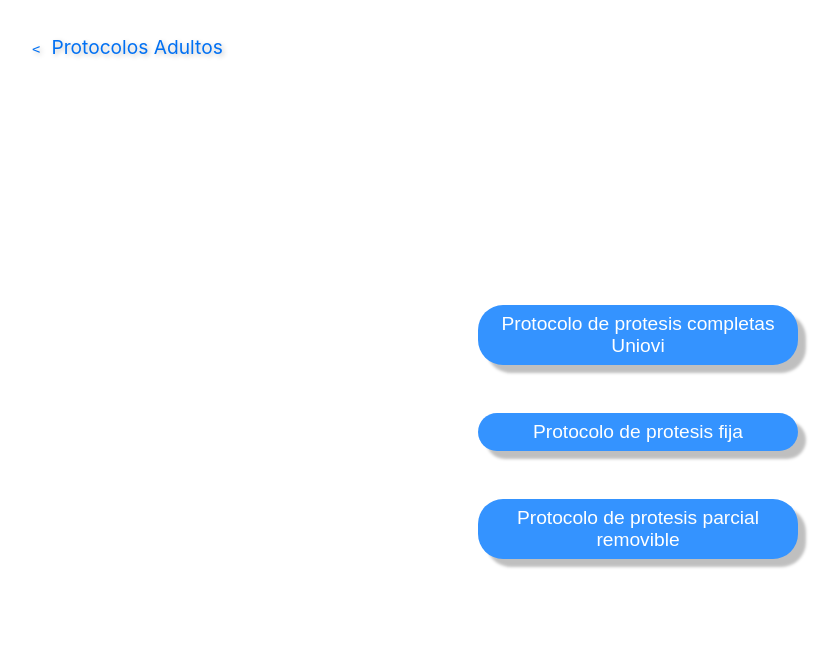
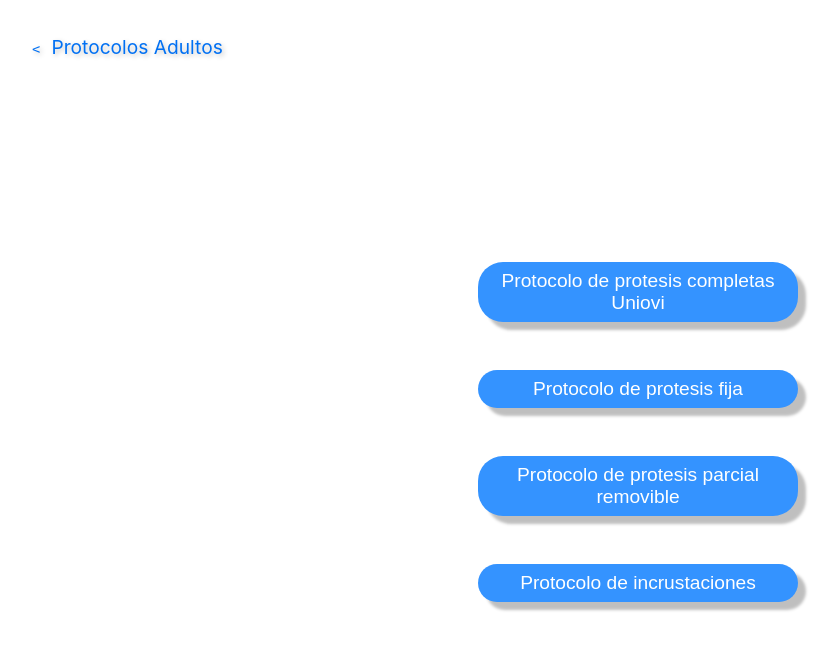
Before and after one commit to albaaparicio12/iDentus2.0, a Next.js app in the folder identus/: page /protocolos/protesis in a window 1280 px wide. Shown: the top 650 px of the page, without its empty margins (2-840 px from the left). Built offline with nearby package versions, Linux system fonts and the light colour scheme; no server answers.

Commit message:
Add Protocolo de incrustaciones

```diff
--- a/identus/pages/protocolos/protesis.js
+++ b/identus/pages/protocolos/protesis.js
@@ -34,6 +34,12 @@
                         query: { back: "/protocolos/protesis", back_name: "Protesis", list_name: "adultos_protesis3", n_files: 1, type: "pdf" },
                     }}><button>Protocolo de protesis parcial removible </button></Link>
                 </div>
+                <div className={styles.farmacosButton}>
+                    <Link href={{
+                        pathname: "/item_archivos",
+                        query: { back: "/protocolos/protesis", back_name: "Protesis", list_name: "adultos_protesis4", n_files: 1, type: "pdf" },
+                    }}><button>Protocolo de incrustaciones </button></Link>
+                </div>
             </main>
 
         </div>
```
Also changed, not shown: 1 other file (tests, documents, lock files or other folders).
